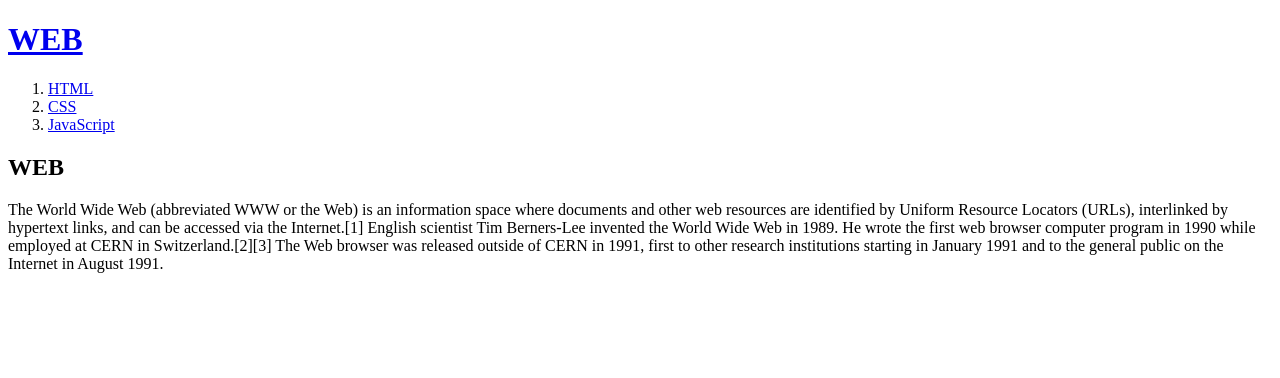
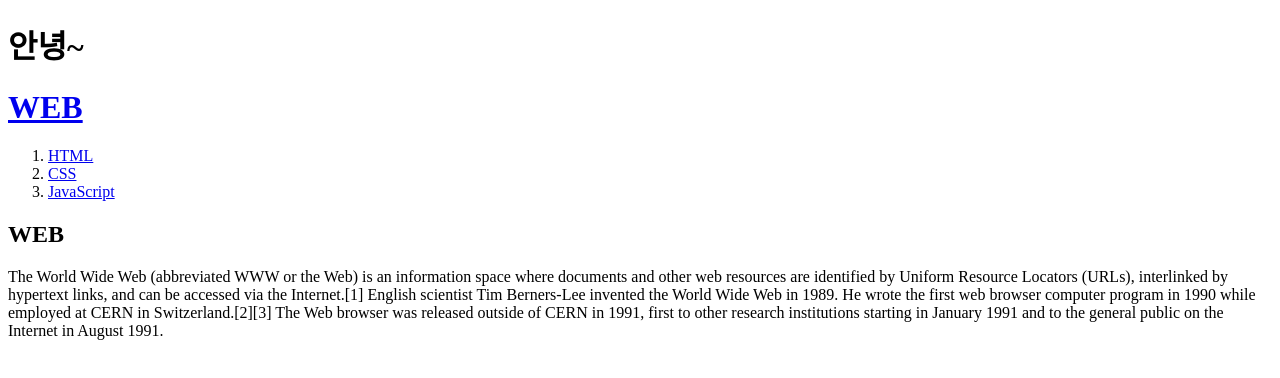
Before and after one commit to developeon/nodejs-heroku, a website: page index.html in a window 1280 px wide. Drawn offline with Linux system fonts and the light colour scheme.

Commit message:
테스트용 수정

```diff
--- a/index.html
+++ b/index.html
@@ -5,6 +5,7 @@
   <meta charset="utf-8">
 </head>
 <body>
+  <h1> 안녕~ </h1>
   <h1><a href="index.html">WEB</a></h1>
   <ol>
     <li><a href="1.html">HTML</a></li>
```
